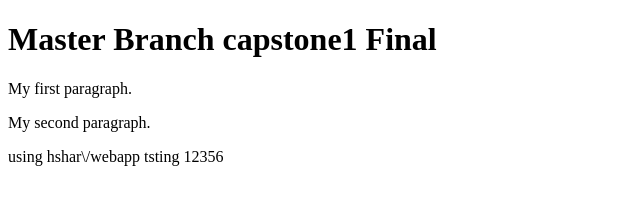
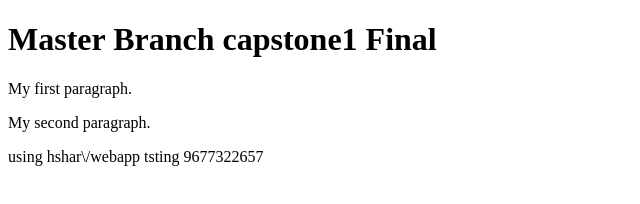
Before and after one commit to rathishcr89/capstone, a plain HTML site: page index.html in a window 1280 px wide. Shown: the full height of the page, 0-640 px from the left. Drawn offline with Linux system fonts and the light colour scheme.

Commit message:
Update index.html

```diff
--- a/index.html
+++ b/index.html
@@ -4,6 +4,6 @@
 <h1>Master Branch capstone1 Final</h1>
 <p>My first paragraph.</p>
   <p>My second paragraph.</p>
-    <p>using hshar\/webapp tsting 12356</p>
+    <p>using hshar\/webapp tsting 9677322657</p>
 </body>
 </html>
```
